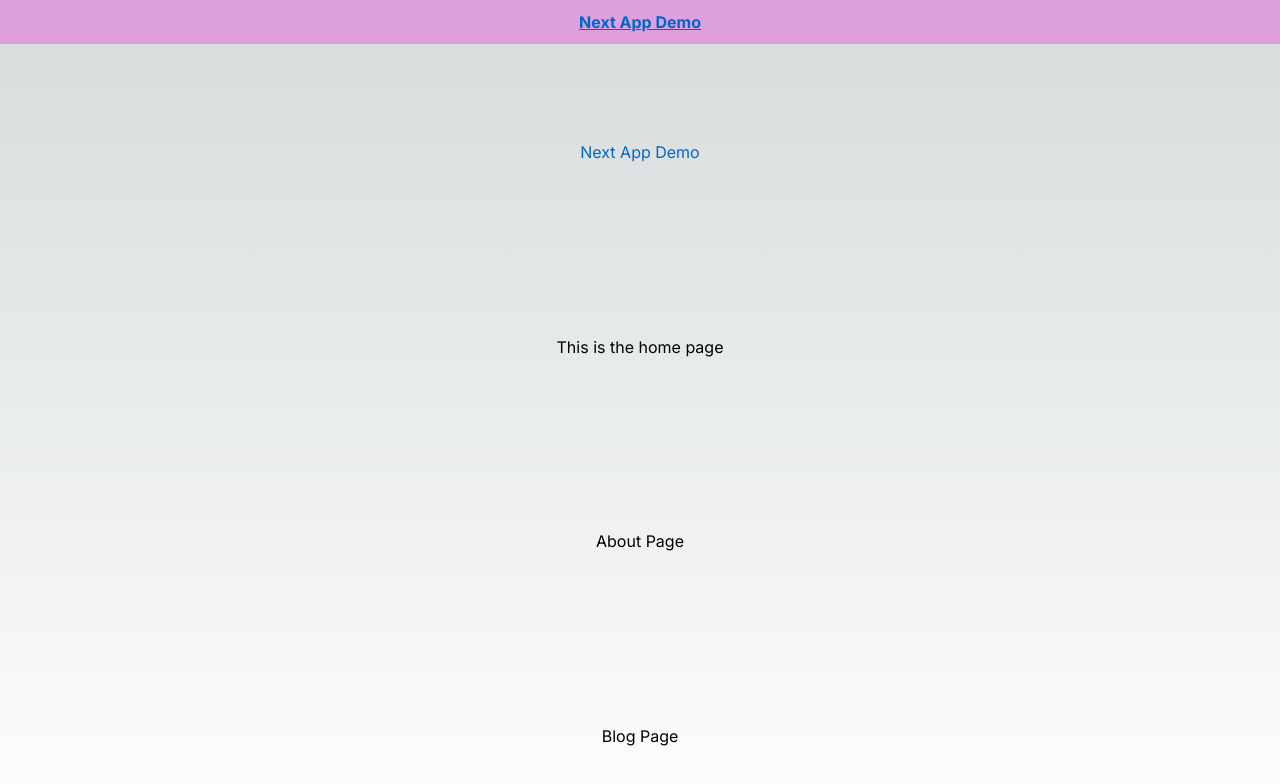
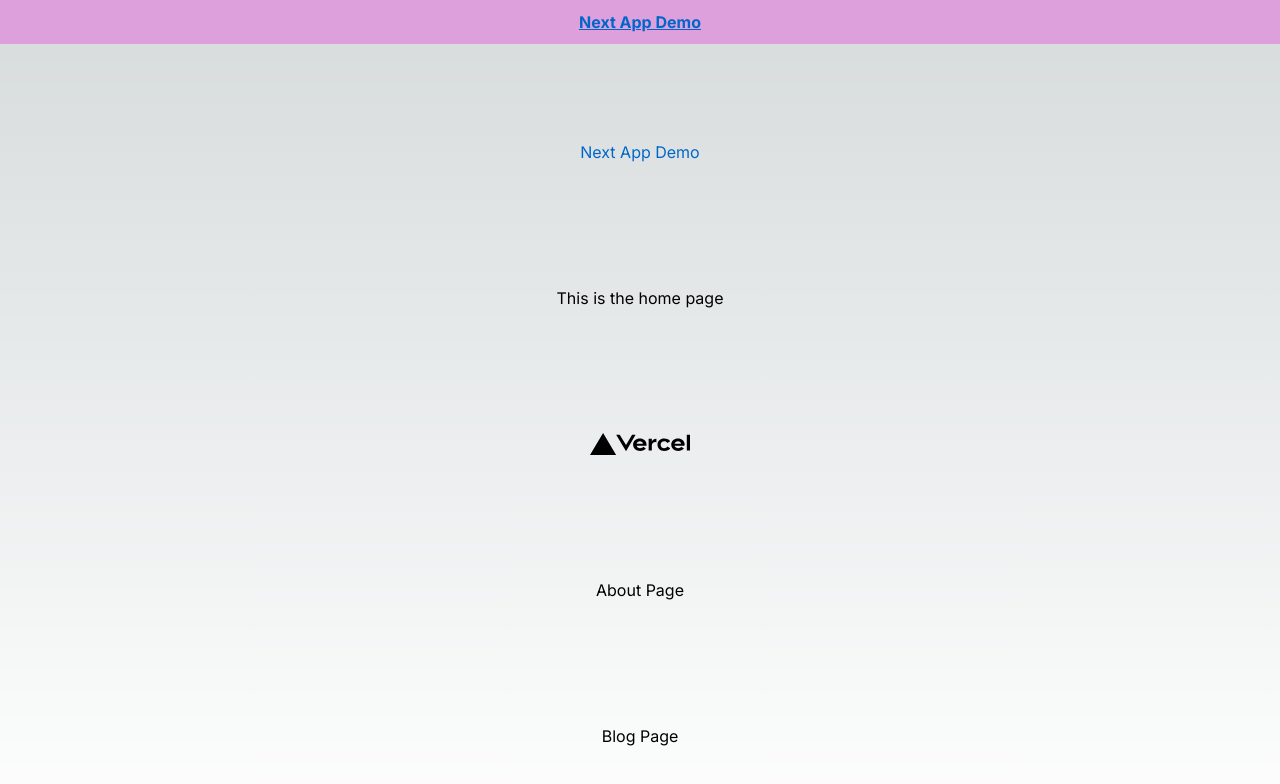
Before and after one commit to Mike7704/web-development-te, a Next.js app in the folder week8/next-intro/: page / in a window 1280 px wide. Shown: the top 784 px of the page. Built offline with nearby package versions, Linux system fonts and the light colour scheme.

Commit message:
Image component example

```diff
--- a/week8/next-intro/src/app/page.js
+++ b/week8/next-intro/src/app/page.js
@@ -7,6 +7,7 @@ export default function Home() {
     <main className={styles.main}>
       <h1>Next App Demo</h1>
       <p>This is the home page</p>
+      <Image src="/vercel.svg" alt="Vercel Logo" className="dark:invert" width={100} height={24} priority />
       <Link href="/about">About Page</Link>
       <Link href="/blog">Blog Page</Link>
     </main>
```
